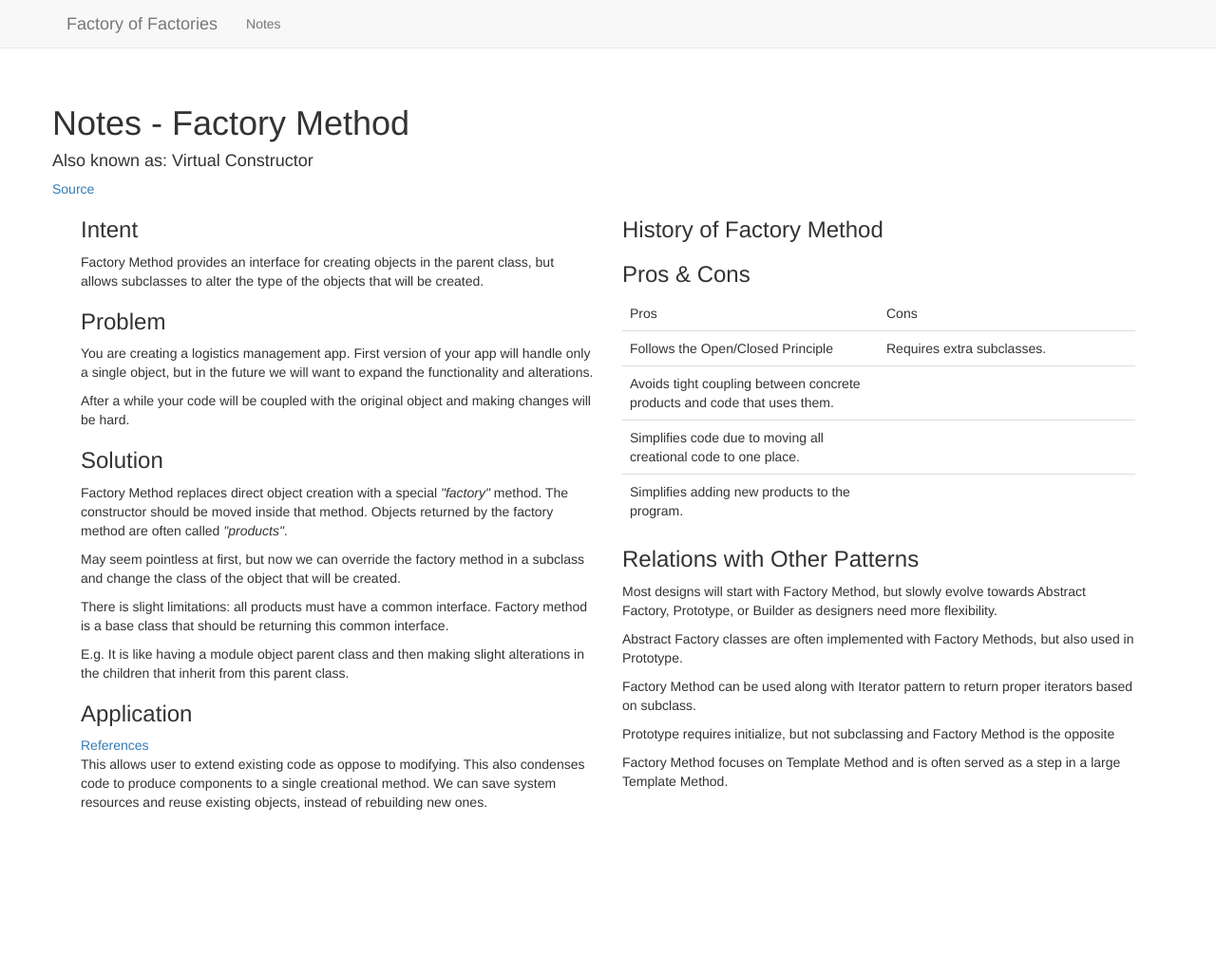
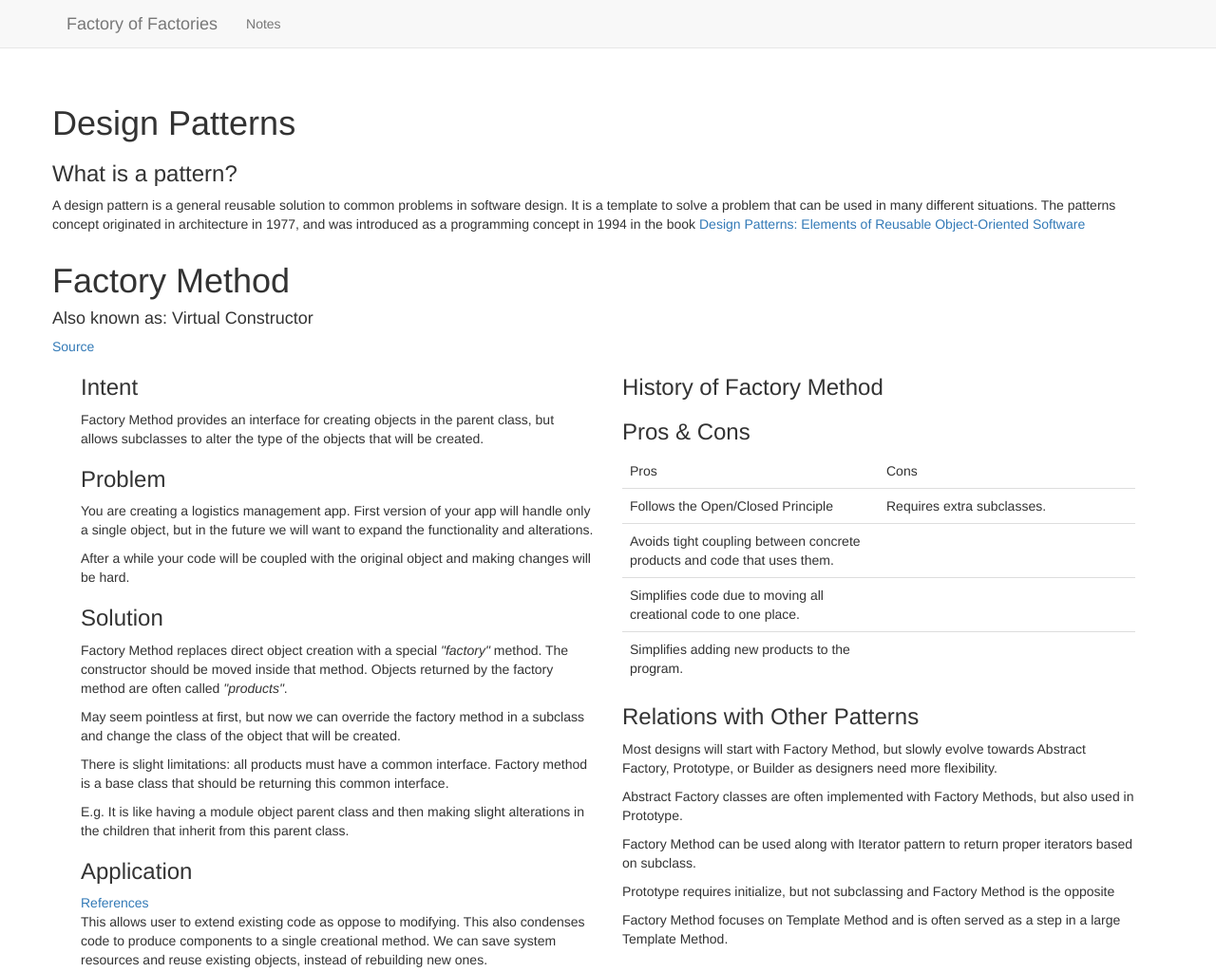
Before and after one commit to MJHowatCreations/DMIT2018-AdvJavascript---DesignPatternsProject, a website: page factorynotes.html in a window 1280 px wide. Shown: the whole page at 95% size. Before the commit the page ends 865 px from the top, so only its background shows below. Drawn offline with Linux system fonts and the light colour scheme.

Commit message:
push it real good :cake:

```diff
--- a/factorynotes.html
+++ b/factorynotes.html
@@ -58,7 +58,17 @@
   <main>
     <div class="container">
       <div class="row">
-        <h1>Notes - Factory Method</h1>
+        <h1>Design Patterns</h1>
+        <h3>What is a pattern?</h3>
+        <p>A design pattern is a general reusable solution to common problems in software design. It is a template to solve a problem that can be used in many different situations. The patterns concept originated in architecture in 1977, and was introduced as a programming concept in 1994 in the book <a href="https://sophia.javeriana.edu.co/~cbustaca/docencia/DSBP-2018-01/recursos/Erich%20Gamma,%20Richard%20Helm,%20Ralph%20Johnson,%20John%20M.%20Vlissides-Design%20Patterns_%20Elements%20of%20Reusable%20Object-Oriented%20Software%20%20-Addison-Wesley%20Professional%20(1994).pdf">Design Patterns: Elements of Reusable Object-Oriented Software</a>
+
+        </p>
+
+      </div>
+    </div>
+    <div class="container">
+      <div class="row">
+        <h1>Factory Method</h1>
         <h4>Also known as: Virtual Constructor</h4>
         <a href="https://refactoring.guru/design-patterns/factory-method">Source</a>
       </div>
```
